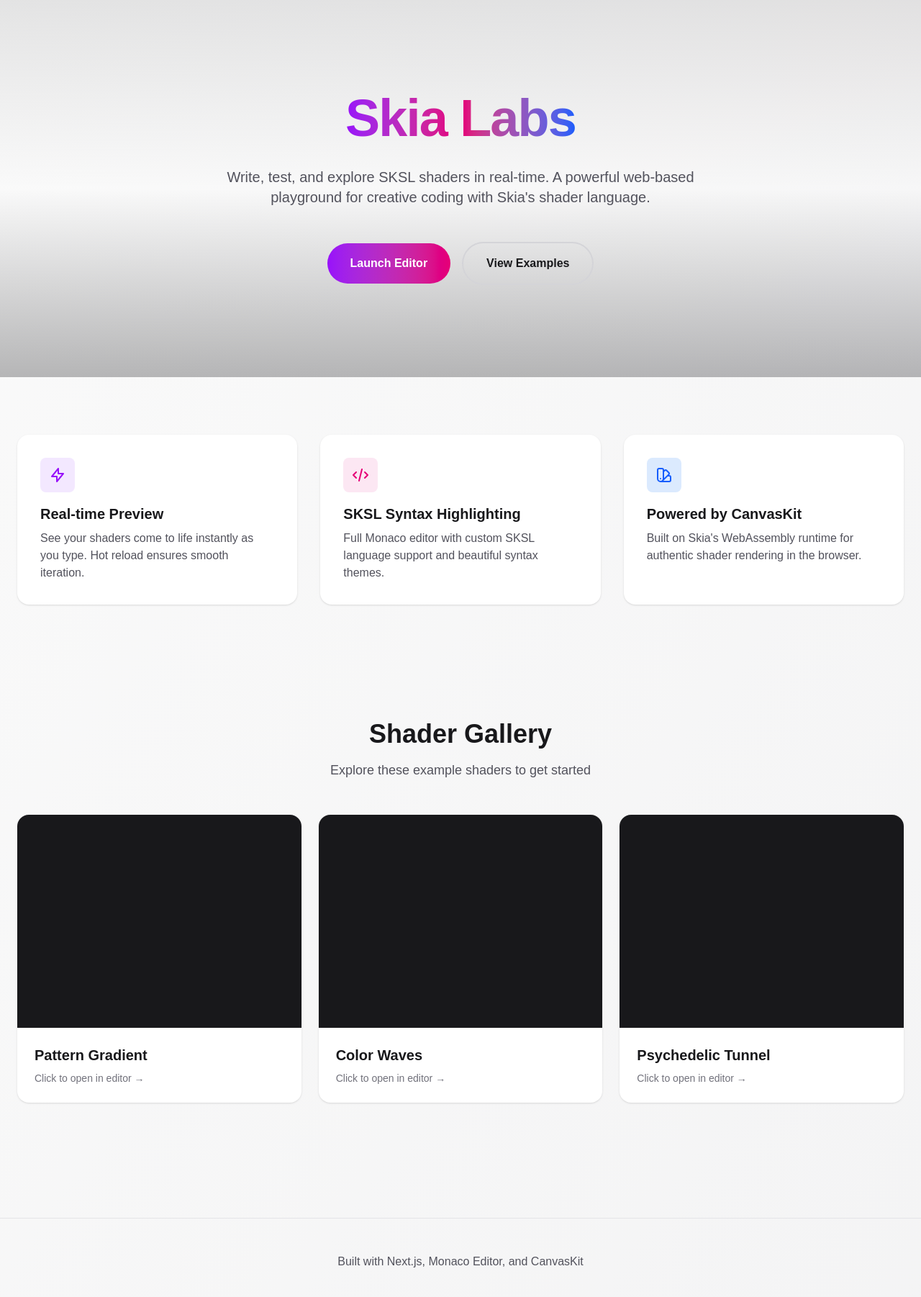
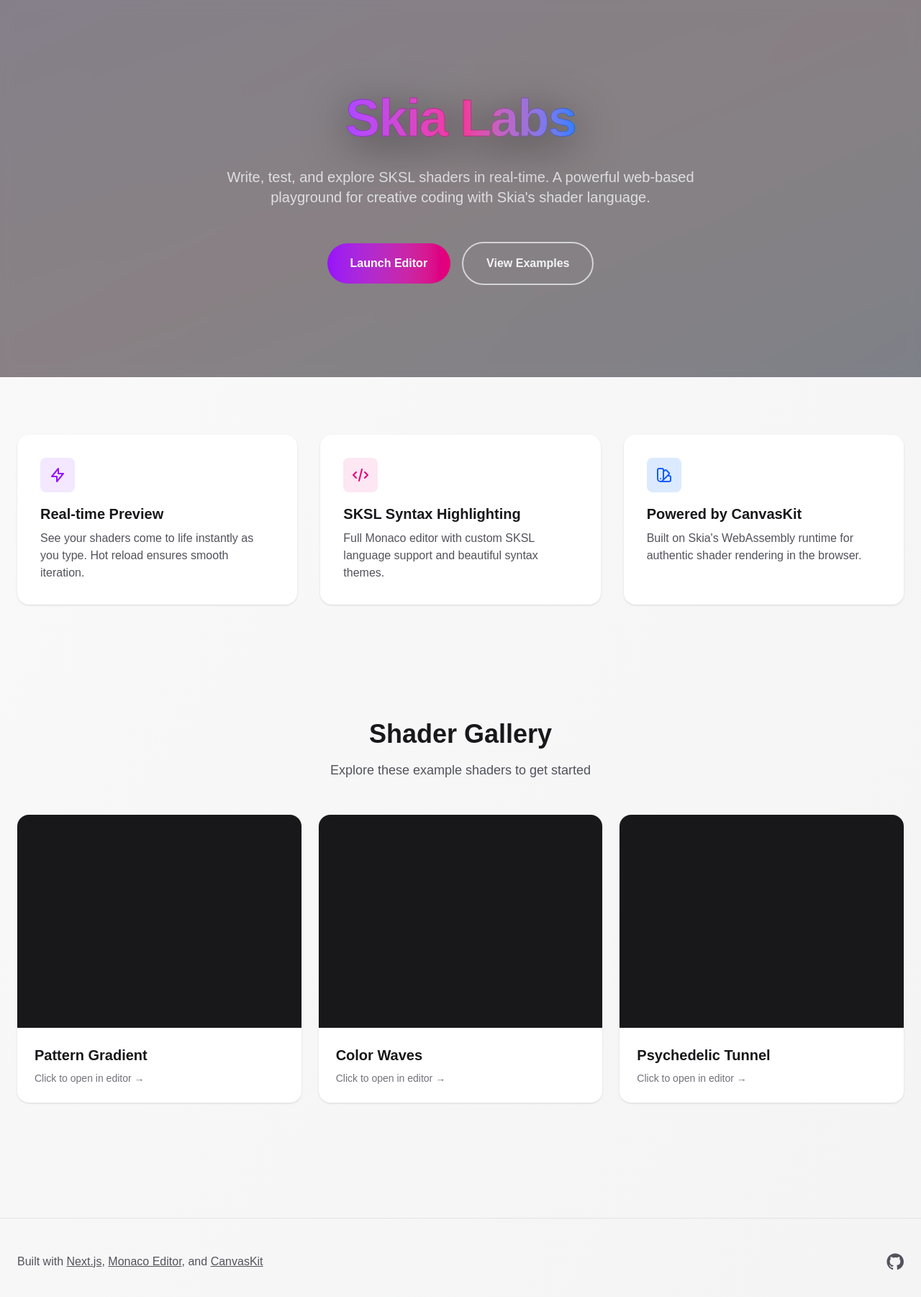
Before and after one commit to ABHIGYAN-MOHANTA/skia-labs, a Next.js app: page / in a window 1280 px wide. Shown: the top 1802 px of the page at 72% size. Built offline with nearby package versions, Linux system fonts and the light colour scheme.

Commit message:
add readme

```diff
--- a/app/page.tsx
+++ b/app/page.tsx
@@ -13,6 +13,10 @@
     float gradient = uv.x;
     float combined = pattern * gradient;
     float3 col = float3(combined);
+
+    // reduce brightness so the hero text remains readable
+    col *= 0.5;
+
     return half4(col, 1.0);
 }`;
 
@@ -29,6 +33,7 @@
     float gradient = uv.x;
     float combined = pattern * gradient;
     float3 col = float3(combined);
+    col *= 0.5;
     return half4(col, 1.0);
 }`
   },
@@ -41,6 +46,7 @@
 half4 main(float2 fragCoord) {
     float2 uv = fragCoord / iResolution.xy;
     float3 col = 0.5 + 0.5 * cos(iTime + uv.xyx + float3(0, 2, 4));
+    col *= 0.6;
     return half4(col, 1.0);
 }`
   },
@@ -64,6 +70,9 @@
     );
     col *= (spiral * 0.3 + 0.7) * (rings * 0.5 + 0.5);
     col *= 1.0 - dist * 0.5;
+
+    col *= 0.6;
+
     return half4(col, 1.0);
 }`
   }
@@ -296,36 +305,45 @@
 
 export default function Home() {
   return (
-    <div className="min-h-screen bg-linear-to-br from-zinc-50 to-zinc-100 dark:from-zinc-950 dark:to-black">
+    <div className="min-h-screen bg-gradient-to-br from-zinc-50 to-zinc-100 dark:from-zinc-950 dark:to-black">
       {/* Hero Section */}
       <div className="relative overflow-hidden">
         <HeroShaderBackground code={heroShaderCode} />
-        <div className="absolute inset-0 bg-linear-to-br from-purple-500/10 via-pink-500/10 to-blue-500/10 mix-blend-screen opacity-70" />
-        <div className="absolute inset-0 bg-linear-to-b from-zinc-900/10 via-transparent to-zinc-900/30" />
 
-        <div className="relative max-w-7xl mx-auto px-6 py-24 sm:py-32">
+        {/* subtle color wash (keeps hue) */}
+        <div className="absolute inset-0 bg-gradient-to-br from-purple-600/8 via-pink-600/6 to-blue-600/8 pointer-events-none" />
+
+        {/* darker veil for contrast — tune the opacity */}
+        <div className="absolute inset-0 bg-black/45 backdrop-blur-sm pointer-events-none" />
+
+        {/* content above everything */}
+        <div className="relative z-20 max-w-7xl mx-auto px-6 py-24 sm:py-32">
           <div className="text-center space-y-8">
-            <h1 className="text-6xl sm:text-7xl font-bold tracking-tight">
-              <span className="bg-linear-to-r from-purple-600 via-pink-600 to-blue-600 bg-clip-text text-transparent">
+            <h1 className="text-6xl sm:text-7xl font-extrabold tracking-tight">
+              <span
+                className="bg-gradient-to-r from-purple-500 via-pink-500 to-blue-500 bg-clip-text text-transparent
+                           drop-shadow-[0_12px_30px_rgba(0,0,0,0.55)]"
+                style={{ WebkitTextStroke: '0.8px rgba(0,0,0,0.25)' }}
+              >
                 Skia Labs
               </span>
             </h1>
 
-              <p className="max-w-2xl mx-auto text-xl text-zinc-600 dark:text-zinc-400">
-                Write, test, and explore SKSL shaders in real-time.
-                A powerful web-based playground for creative coding with Skia&#39;s shader language.
-              </p>
+            <p className="max-w-2xl mx-auto text-xl text-zinc-200/95">
+              Write, test, and explore SKSL shaders in real-time.
+              A powerful web-based playground for creative coding with Skia&apos;s shader language.
+            </p>
 
             <div className="flex flex-col sm:flex-row gap-4 justify-center items-center pt-4">
               <Link
                 href="/editor"
-                className="px-8 py-4 bg-linear-to-r from-purple-600 to-pink-600 text-white font-semibold rounded-full hover:shadow-lg hover:scale-105 transition-all duration-200"
+                className="px-8 py-4 bg-gradient-to-r from-purple-600 to-pink-600 text-white font-semibold rounded-full hover:shadow-lg hover:scale-105 transition-all duration-200 z-30"
               >
                 Launch Editor
               </Link>
               <a
                 href="#gallery"
-                className="px-8 py-4 border-2 border-zinc-300 dark:border-zinc-700 text-zinc-900 dark:text-zinc-100 font-semibold rounded-full hover:bg-zinc-100 dark:hover:bg-zinc-900 transition-all duration-200"
+                className="px-8 py-4 border-2 border-zinc-300 dark:border-zinc-700 text-zinc-100 font-semibold rounded-full hover:bg-zinc-800/30 transition-all duration-200 z-30"
               >
                 View Examples
               </a>
@@ -374,9 +392,9 @@
             <h3 className="text-xl font-semibold mb-2 text-zinc-900 dark:text-zinc-100">
               Powered by CanvasKit
             </h3>
-                <p className="text-zinc-600 dark:text-zinc-400">
-                  Built on Skia&#39;s WebAssembly runtime for authentic shader rendering in the browser.
-                </p>
+            <p className="text-zinc-600 dark:text-zinc-400">
+              Built on Skia&apos;s WebAssembly runtime for authentic shader rendering in the browser.
+            </p>
           </div>
         </div>
       </div>
@@ -415,14 +433,71 @@
         </div>
       </div>
 
-      {/* Footer */}
+      {/* Footer
       <div className="border-t border-zinc-200 dark:border-zinc-800 mt-20">
         <div className="max-w-7xl mx-auto px-6 py-12 text-center">
           <p className="text-zinc-600 dark:text-zinc-400">
-            Built with Next.js, Monaco Editor, and CanvasKit
+            Built with Next.js, Monaco Editor, and CanvasKit by <a href="https://github.com/ABHIGYAN-MOHANTA" target="_blank" rel="noopener noreferrer" className="text-zinc-600 dark:text-zinc-400 hover:text-zinc-900 dark:hover:text-white transition-colors">Abhigyan Mohanta</a>
           </p>
+
+
         </div>
-      </div>
+      </div> */}
+
+      {/* Footer */}
+<div className="border-t border-zinc-200 dark:border-zinc-800 mt-20">
+  <div className="max-w-7xl mx-auto px-6 py-12 flex flex-col sm:flex-row items-center justify-between gap-4">
+
+    <p className="text-zinc-600 dark:text-zinc-400 text-center sm:text-left">
+      Built with{' '}
+      <a
+        href="https://nextjs.org"
+        target="_blank"
+        rel="noopener noreferrer"
+        className="underline hover:text-zinc-900 dark:hover:text-white transition-colors"
+      >
+        Next.js
+      </a>
+      ,{' '}
+      <a
+        href="https://microsoft.github.io/monaco-editor"
+        target="_blank"
+        rel="noopener noreferrer"
+        className="underline hover:text-zinc-900 dark:hover:text-white transition-colors"
+      >
+        Monaco Editor
+      </a>
+      , and{' '}
+      <a
+        href="https://skia.org/docs/user/modules/canvaskit"
+        target="_blank"
+        rel="noopener noreferrer"
+        className="underline hover:text-zinc-900 dark:hover:text-white transition-colors"
+      >
+        CanvasKit
+      </a>
+    </p>
+
+    {/* GitHub Icon */}
+    <a
+      href="https://github.com/ABHIGYAN-MOHANTA/skia-labs"
+      target="_blank"
+      rel="noopener noreferrer"
+      className="text-zinc-600 dark:text-zinc-400 hover:text-zinc-900 dark:hover:text-white transition-colors flex items-center gap-2"
+    >
+      <svg
+        className="w-6 h-6 hover:scale-110 transition-transform"
+        viewBox="0 0 24 24"
+        fill="currentColor"
+        aria-hidden="true"
+      >
+        <path d="M12 .5C5.65.5.5 5.66.5 12.02c0 5.09 3.29 9.41 7.86 10.94.58.11.79-.25.79-.56 0-.28-.01-1.02-.02-2-3.2.7-3.88-1.55-3.88-1.55-.52-1.33-1.27-1.69-1.27-1.69-1.04-.71.08-.7.08-.7 1.15.08 1.75 1.18 1.75 1.18 1.02 1.75 2.67 1.25 3.32.96.1-.74.4-1.25.73-1.54-2.56-.29-5.26-1.28-5.26-5.7 0-1.26.45-2.28 1.18-3.09-.12-.29-.51-1.47.11-3.06 0 0 .97-.31 3.18 1.18a11.07 11.07 0 0 1 2.9-.39c.98 0 1.97.13 2.9.39 2.2-1.49 3.16-1.18 3.16-1.18.62 1.59.23 2.77.12 3.06.74.81 1.18 1.83 1.18 3.09 0 4.43-2.7 5.4-5.28 5.69.41.36.77 1.08.77 2.18 0 1.58-.01 2.86-.01 3.25 0 .31.21.68.8.56C20.71 21.43 24 17.11 24 12.02 24 5.66 18.85.5 12 .5z" />
+      </svg>
+    </a>
+
+  </div>
+</div>
+
     </div>
   );
 }
```
Also changed, not shown: 1 other file (tests, documents, lock files or other folders).
